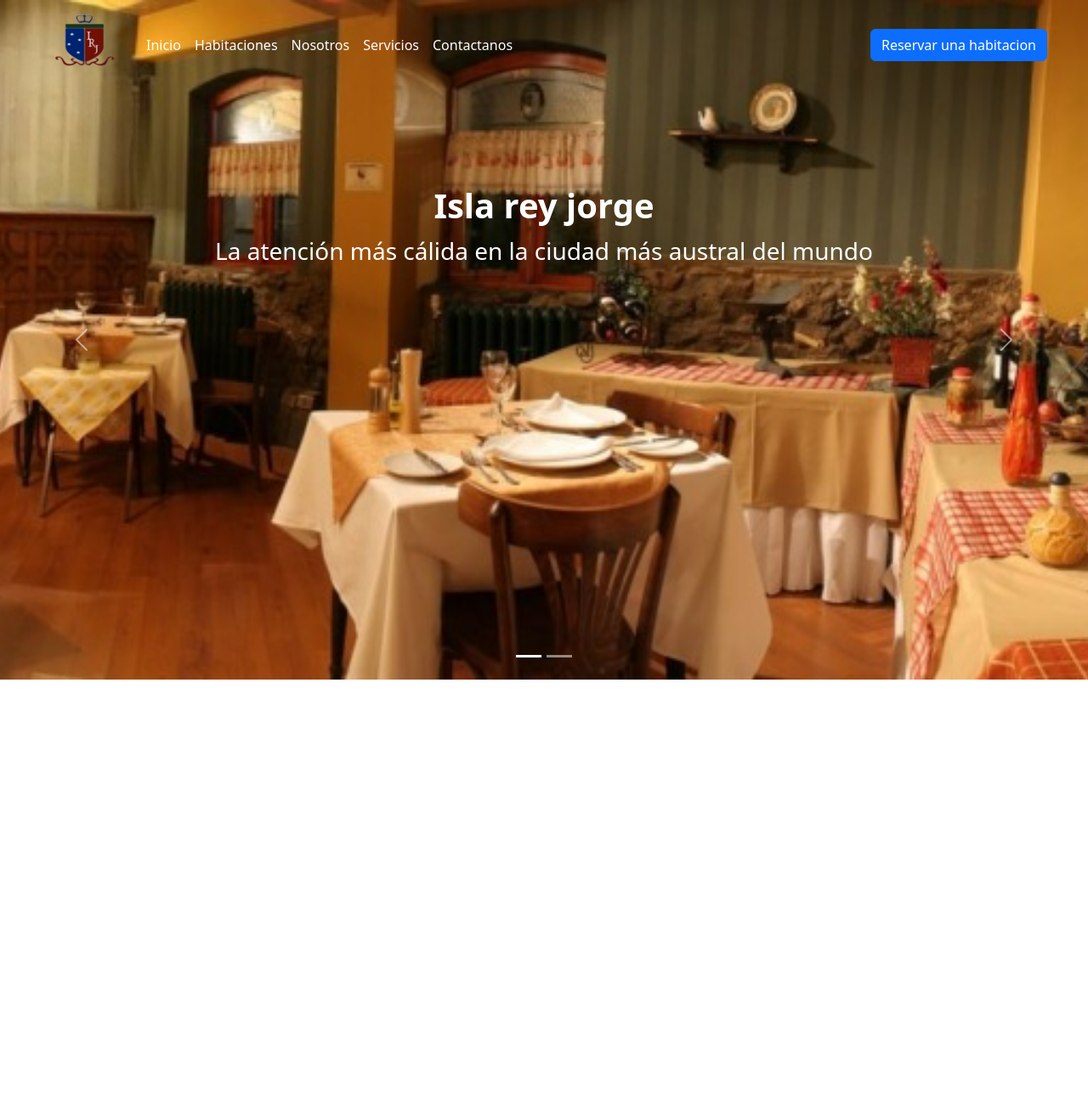
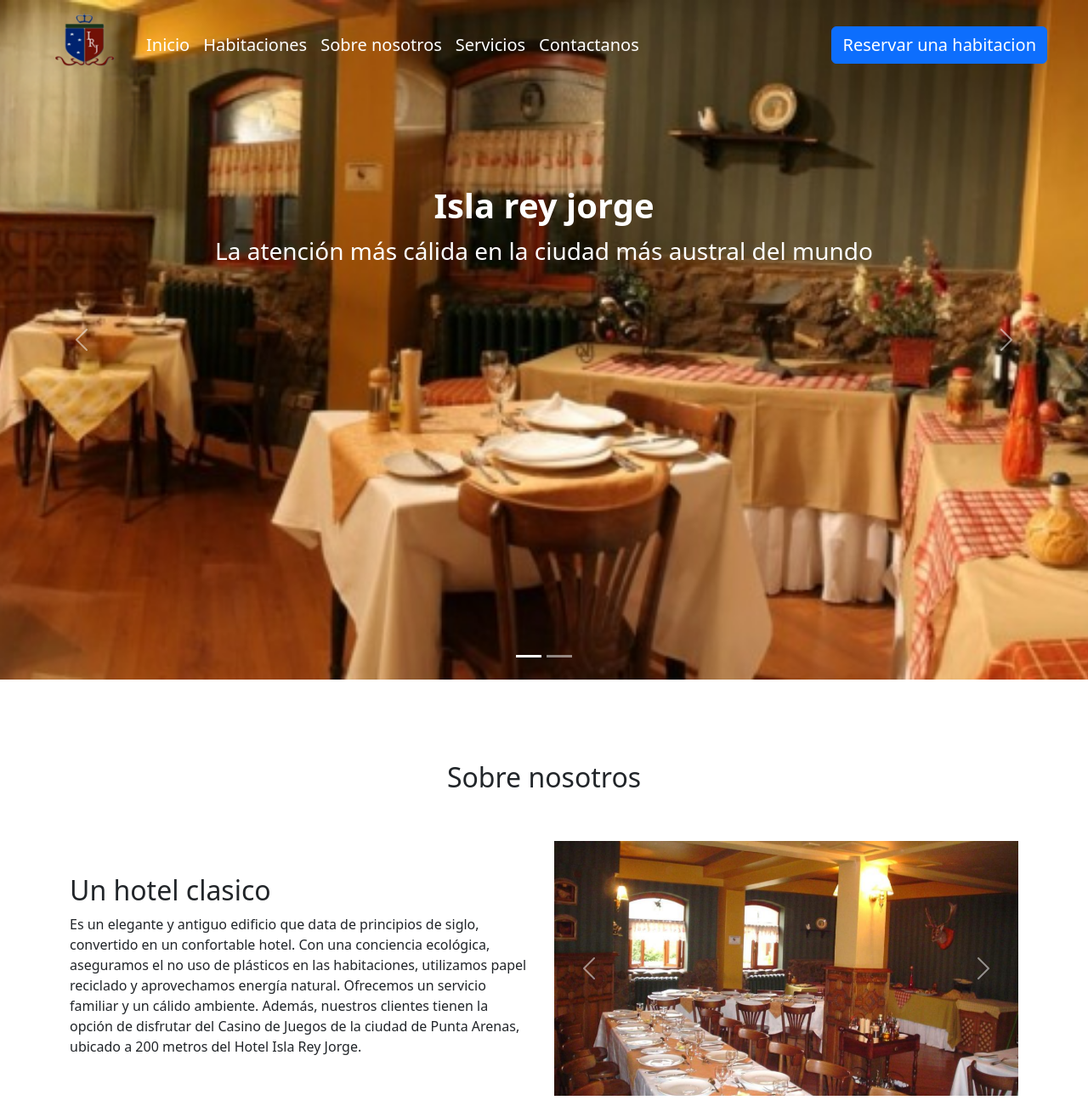
Before and after one commit to DevAustral/Isla-rey-jorge, a plain HTML site: page index.html in a window 1280 px wide. Shown: the whole page at 85% size. Before the commit the page ends 800 px from the top, so only its background shows below. Drawn offline with nearby package versions, Linux system fonts and the light colour scheme.

Commit message:
Seccion sobre nosotros

```diff
--- a/index.html
+++ b/index.html
@@ -20,22 +20,22 @@
               <div class="collapse navbar-collapse" id="navbarText">
                 <ul class="navbar-nav me-auto mb-2 mb-lg-0">
                   <li class="nav-item">
-                    <a class="nav-link active text-white" aria-current="page" href="#">Inicio</a>
+                    <a class="nav-link active text-white fs-5" aria-current="page" href="#">Inicio</a>
                   </li>
                   <li class="nav-item">
-                    <a class="nav-link text-white link" href="#">Habitaciones</a>
+                    <a class="nav-link text-white fs-5" href="#">Habitaciones</a>
                   </li>
                   <li class="nav-item">
-                    <a class="nav-link text-white" href="#">Nosotros</a>
+                    <a class="nav-link text-white fs-5" href="#">Sobre nosotros</a>
                   </li>
                   <li class="nav-item">
-                    <a class="nav-link text-white" href="#">Servicios</a>
+                    <a class="nav-link text-white fs-5" href="#">Servicios</a>
                   </li>
                   <li class="nav-item">
-                    <a class="nav-link text-white" href="#">Contactanos</a>
+                    <a class="nav-link text-white fs-5" href="#">Contactanos</a>
                   </li>
                 </ul>
-                <button class="btn btn-primary" type="submit" data-bs-toggle="modal" data-bs-target="#reservarModal">Reservar una habitacion</button>
+                <button class="btn btn-primary fs-5" type="submit" data-bs-toggle="modal" data-bs-target="#reservarModal">Reservar una habitacion</button>
               </div>
             </div>
           </nav>
@@ -91,6 +91,44 @@
           </div>
         </div>
     </div>
+    <!--seccion sobre nosotros-->
+    <section id="about" class="container my-5">
+      <h2 class="text-center py-5 d-block">Sobre nosotros</h2>
+      <div class="row">
+          <div class="col-md-6 order-2 order-md-1 d-flex flex-column justify-content-center">
+              <h2>Un hotel clasico</h2>
+              <p>Es un elegante y antiguo edificio que data de principios de siglo, convertido en un confortable hotel. Con una conciencia ecológica, aseguramos el no uso de plásticos en las habitaciones, utilizamos papel reciclado y aprovechamos energía natural. Ofrecemos un servicio familiar y un cálido ambiente. Además, nuestros clientes tienen la opción de disfrutar del Casino de Juegos de la ciudad de Punta Arenas, ubicado a 200 metros del Hotel Isla Rey Jorge.</p>
+          </div>
+          <div class="col-md-6 order-1 order-md-2 mb-2">
+            <div id="carouselExampleAutoplaying" class="carousel slide" data-bs-ride="carousel">
+              <div class="carousel-inner">
+                <div class="carousel-item active">
+                  <img src="img/about2.jpg" class="d-block w-100" alt="Hotel Isla Rey Jorge" >
+                </div>
+                <div class="carousel-item">
+                  <img src="img/about.jpg" class="d-block w-100" alt="Hotel Isla Rey Jorge" >
+                </div>
+                <div class="carousel-item">
+                  <img src="img/about3.webp" class="d-block w-100" alt="Hotel Isla Rey Jorge" >
+                </div>
+                <div class="carousel-item">
+                  <img src="img/about4.jpg" class="d-block w-100" alt="Hotel Isla Rey Jorge" >
+                </div>
+              </div>
+              <button class="carousel-control-prev" type="button" data-bs-target="#carouselExampleAutoplaying" data-bs-slide="prev">
+                <span class="carousel-control-prev-icon" aria-hidden="true"></span>
+                <span class="visually-hidden">Previous</span>
+              </button>
+              <button class="carousel-control-next" type="button" data-bs-target="#carouselExampleAutoplaying" data-bs-slide="next">
+                <span class="carousel-control-next-icon" aria-hidden="true"></span>
+                <span class="visually-hidden">Next</span>
+              </button>
+            </div>
+          </div>
+      </div>
+    </section>
+
+
     <script src="app.js"></script>
     <script src="https://cdn.jsdelivr.net/npm/bootstrap@5.3.3/dist/js/bootstrap.bundle.min.js" integrity="sha384-YvpcrYf0tY3lHB60NNkmXc5s9fDVZLESaAA55NDzOxhy9GkcIdslK1eN7N6jIeHz" crossorigin="anonymous"></script>
 </body>
--- a/style.css
+++ b/style.css
@@ -38,3 +38,8 @@
 .navbar {
     transition: background-color 0.3s ease;
 }
+
+
+#about img{
+    height: 300px;
+}
```
Also changed, not shown: img/about.jpg (added), img/about2.jpg (added), img/about3.webp (added), img/about4.jpg (added).
